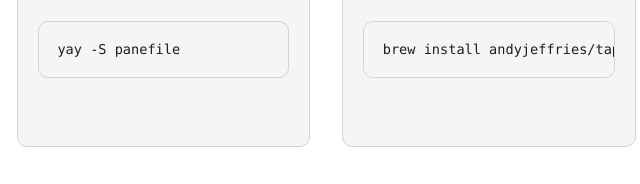
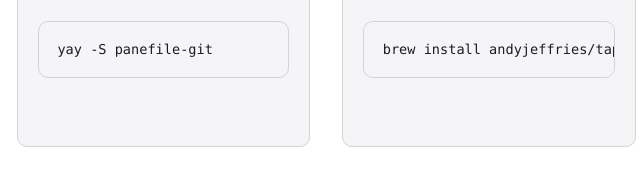
Before and after one commit to andyjeffries/panefile, a plain HTML site: page docs/site/index.html in a window 1280 px wide. Shown: the part 6115-6299 px from the top of the page, 151-791 px from the left. Drawn offline with Linux system fonts and the light colour scheme.

Commit message:
Fix documentation about AUR builds, and get AUR working

```diff
--- a/docs/site/index.html
+++ b/docs/site/index.html
@@ -305,7 +305,7 @@
       <div class="card">
         <h3>Arch Linux</h3>
         <p>From the AUR. The package pulls in every optional dependency, so a plain install is a full-featured one.</p>
-<pre><code>yay -S panefile</code></pre>
+<pre><code>yay -S panefile-git</code></pre>
       </div>
 
       <div class="card">
```
Also changed, not shown: 4 other files.
